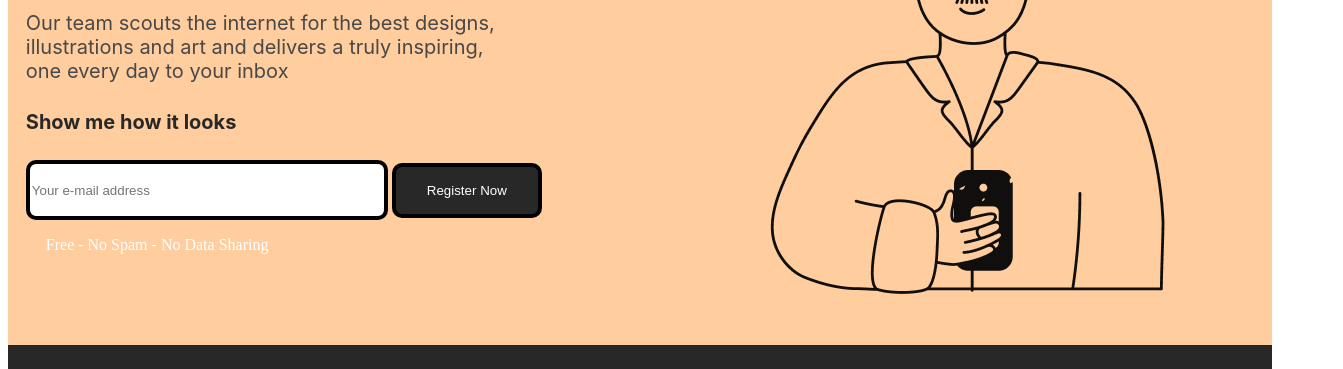
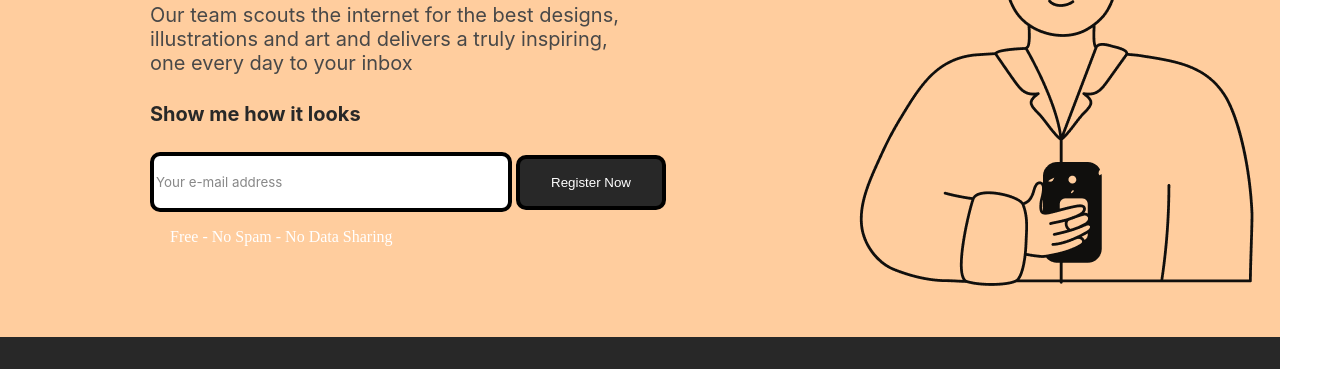
Before and after one commit to Varshinix/Micro-Project-C, a plain HTML site: page index.html in a window 1280 px wide. Shown: the part 223-592 px from the top of the page, 1343 px wide, since content can reach past the window. Drawn offline with Linux system fonts and the light colour scheme.

Commit message:
second depay

```diff
--- a/index.html
+++ b/index.html
@@ -4,24 +4,34 @@
     <meta charset="UTF-8">
     <meta name="viewport" content="width=device-width, initial-scale=1.0">
     <link rel="stylesheet" href="./style.css">
-    <title>Document</title>
+    <title>microProjectC</title>
+    <style>
+        input::placeholder {
+        color: #888888;
+        font-family: 'Inter', sans-serif;
+        margin: auto;
+    }
+    </style>
+
 </head>
-<body>
+<body style="margin: 0px;">
     <div class="containerContent">
         <div class="content">
             <h1 class="heading">An inspiring design delivered to <br /> your inbox every morning </h1>
             <p class="description">Our team scouts the internet for the best designs,<br /> illustrations and art and delivers a truly inspiring,<br /> one every day to your inbox</p>
             <h4 class="headingSmall">Show me how it looks</h6>
+            <form action="/" method="post">
                 <div class="formEmail">
                     <label for="email"></label>
                     <input class="emailBar" type="email" placeholder="Your e-mail address"
                     id="email" required />
                     <button class="button" type="submit">Register Now</button>
                 </div>
-            <div class="content">
+            </form>
             <p class="quoete">Free - No Spam - No Data Sharing</p>
+
         </div>
-        </div>
+
 
         <div class="image">
             <img src="./mic p-image.png" alt="image">
--- a/style.css
+++ b/style.css
@@ -8,24 +8,17 @@
     flex-direction: column;
     margin: auto;
 
-
-    /* display: grid;
-    grid-template-columns: repeat(4, 1fr);
-    align-items: center;
-    justify-content: center;
-    gap: 0px; */
 }
 
 .content {
     margin: auto;
-    /* grid-column-start: 1;
-    grid-column-end: 3 */;
+    margin-left: 150px;
+
 }
 
 .image {
     margin: auto;
-    /* grid-column-start: 3;
-    grid-column-end: 6; */
+
 }
 
 .heading {
@@ -33,6 +26,7 @@
     font-family: 'Inter', sans-serif;
     color: #282828;
 }
+
 
 .description {
     font-size: 20px;
@@ -47,12 +41,11 @@
     font-family: 'Inter', sans-serif;
 }
 
-/* .formEmail {
-
-    border-radius: 4px;
-    border-color: #282828;
-    height: 30px;
-} */
+input::placeholder {
+    color: #888888;
+    font-family: 'Inter', sans-serif;
+    margin: auto;
+}
 
 .emailBar {
     border: 4px solid black;
@@ -61,6 +54,12 @@
     border-radius: 10px;
 }
 
+/* .emailBar::placeholder {
+    color: #888888;
+    font-family: 'Inter', sans-serif;
+    margin: auto;
+} */
+
 button {
     background-color: #282828;
     color: white;
@@ -68,8 +67,7 @@ button {
     width: 150px;
     border: 4px solid black;
     border-radius: 10px;
-   /*  height: 30px;
-    width: 100px; */
+
 }
 
 .quoete {
@@ -99,9 +97,3 @@ button {
     grid-column-end: 4;
     direction: rtl;
 }
-
-/* .containerContent {
-    display: grid;
-    grid-template-columns: repeat(2, 1fr);
-    align-items: center;
-} */
```
Lines whose indentation alone changed are shown as unchanged.
